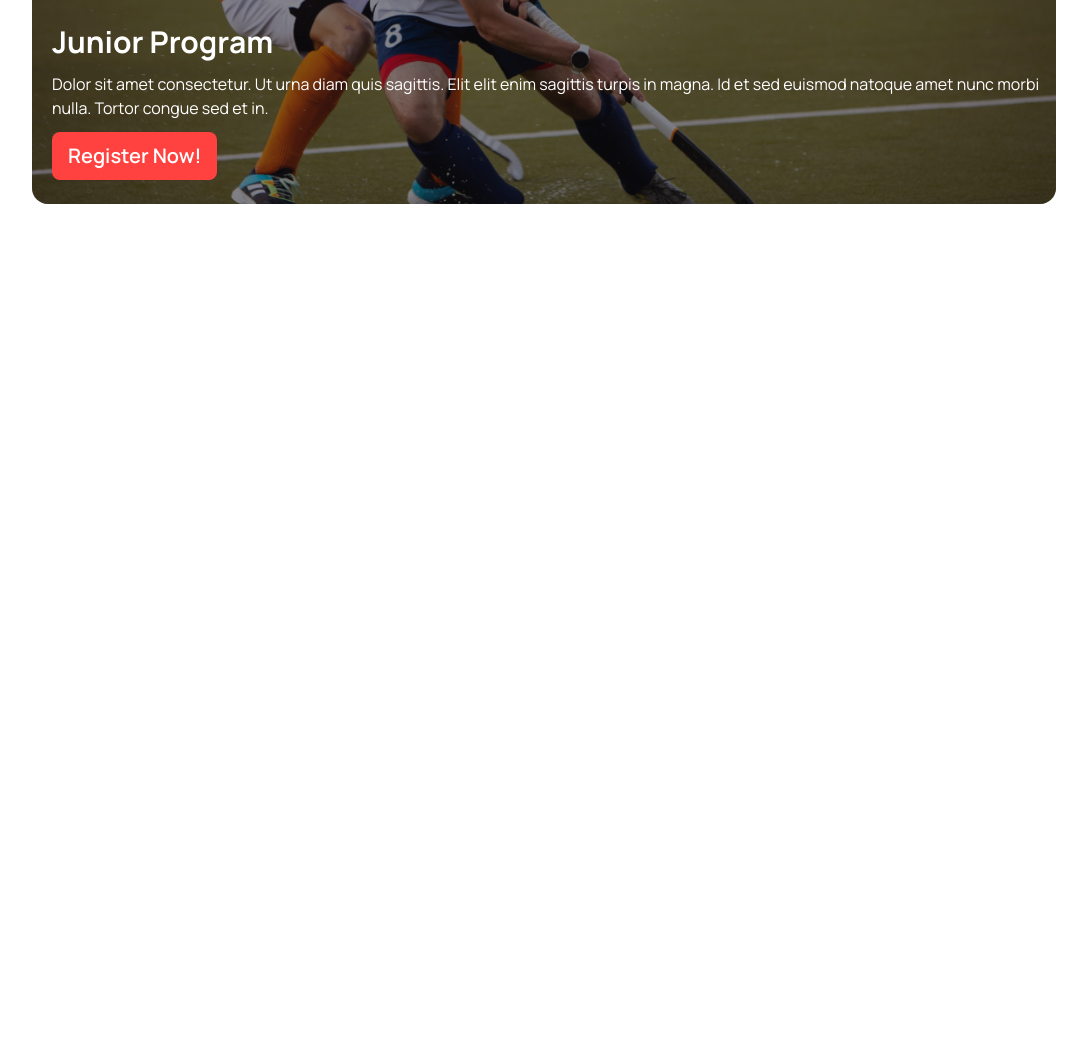
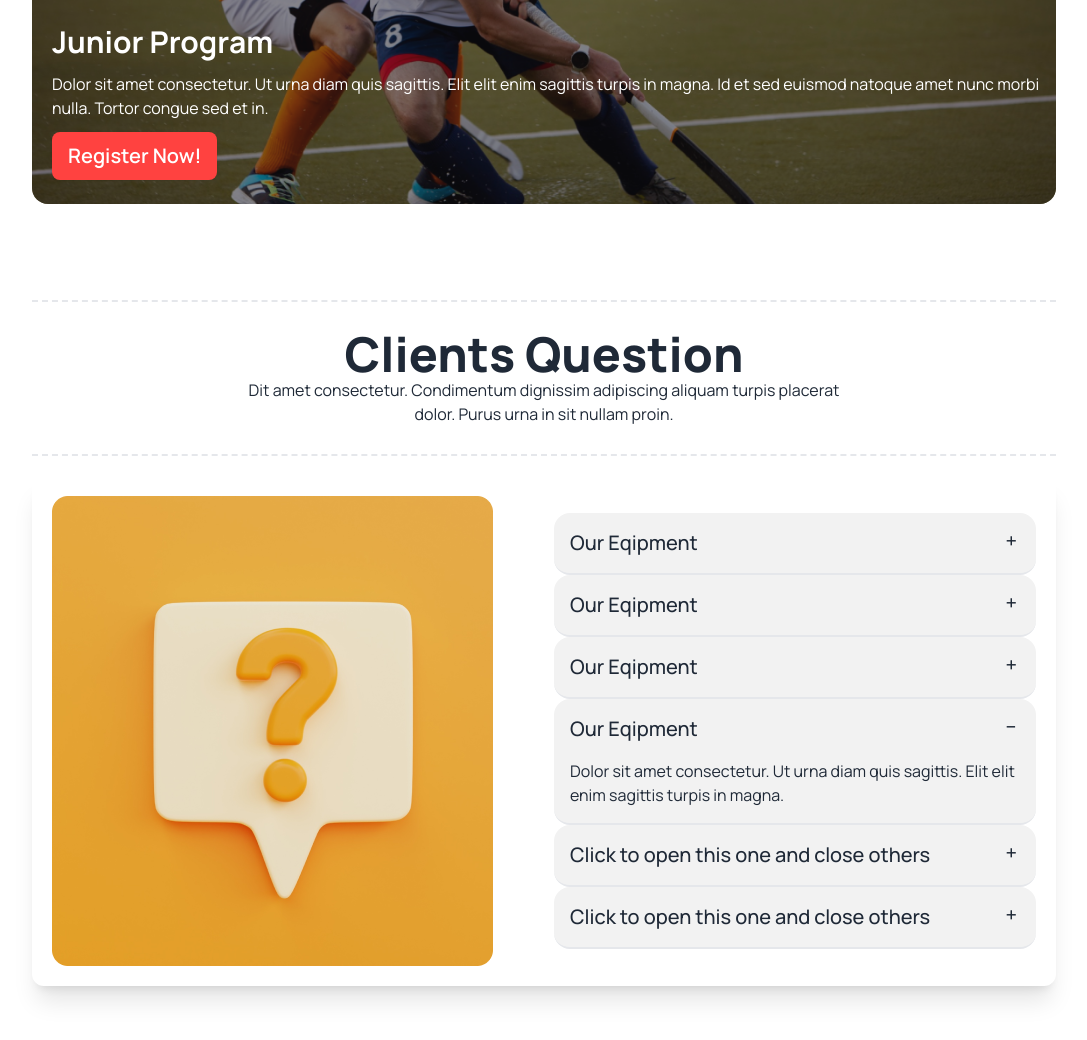
Before and after one commit to eftakhar-491/Batch-9-Assignment-3, a plain HTML site: page index.html in a window 1280 px wide. Shown: the part 1788-2828 px from the top of the page, without its empty margins (96-1183 px from the left). Before the commit the page ends 2088 px from the top, so only its background shows below. Drawn offline with nearby package versions, Linux system fonts and the light colour scheme.

Commit message:
FAQ qus section done

```diff
--- a/index.html
+++ b/index.html
@@ -350,6 +350,92 @@
           </div>
         </div>
       </section>
+      <!-- clients Question -->
+      <section class="mx-auto border-y-2 border-dashed p-7 mb-5">
+        <h1 class="text-center font-extrabold text-5xl">Clients Question</h1>
+        <p class="text-[16px] max-w-[600px] text-center mx-auto">
+          Dit amet consectetur. Condimentum dignissim adipiscing aliquam turpis
+          placerat dolor. Purus urna in sit nullam proin.
+        </p>
+      </section>
+      <!-- qus ask section -->
+      <section
+        class="rounded-xl shadow-xl p-5 grid lg:grid-cols-2 gap-5 justify-items-stretch mb-24 items-center"
+      >
+        <div><img src="./Images/11.png" alt="" /></div>
+
+        <div>
+          <div
+            class="border-b-2 collapse collapse-plus bg-base-200 w-full space-3"
+          >
+            <input type="radio" name="my-accordion-3" checked="checked" />
+            <div class="collapse-title text-xl font-medium">Our Eqipment</div>
+            <div class="collapse-content">
+              <p>
+                Dolor sit amet consectetur. Ut urna diam quis sagittis. Elit
+                elit enim sagittis turpis in magna.
+              </p>
+            </div>
+          </div>
+
+          <div
+            class="border-b-2 collapse collapse-plus bg-base-200 w-full space-3"
+          >
+            <input type="radio" name="my-accordion-3" checked="checked" />
+            <div class="collapse-title text-xl font-medium">Our Eqipment</div>
+            <div class="collapse-content">
+              <p>
+                Dolor sit amet consectetur. Ut urna diam quis sagittis. Elit
+                elit enim sagittis turpis in magna.
+              </p>
+            </div>
+          </div>
+
+          <div
+            class="border-b-2 collapse collapse-plus bg-base-200 w-full space-3"
+          >
+            <input type="radio" name="my-accordion-3" checked="checked" />
+            <div class="collapse-title text-xl font-medium">Our Eqipment</div>
+            <div class="collapse-content">
+              <p>
+                Dolor sit amet consectetur. Ut urna diam quis sagittis. Elit
+                elit enim sagittis turpis in magna.
+              </p>
+            </div>
+          </div>
+
+          <div
+            class="border-b-2 collapse collapse-plus bg-base-200 w-full space-3"
+          >
+            <input type="radio" name="my-accordion-3" checked="checked" />
+            <div class="collapse-title text-xl font-medium">Our Eqipment</div>
+            <div class="collapse-content">
+              <p>
+                Dolor sit amet consectetur. Ut urna diam quis sagittis. Elit
+                elit enim sagittis turpis in magna.
+              </p>
+            </div>
+          </div>
+          <div class="collapse border-b-2 collapse-plus bg-base-200">
+            <input type="radio" name="my-accordion-3" />
+            <div class="collapse-title text-xl font-medium">
+              Click to open this one and close others
+            </div>
+            <div class="collapse-content">
+              <p>hello</p>
+            </div>
+          </div>
+          <div class="border-b-2 collapse collapse-plus bg-base-200">
+            <input type="radio" name="my-accordion-3" />
+            <div class="collapse-title text-xl font-medium">
+              Click to open this one and close others
+            </div>
+            <div class="collapse-content">
+              <p>hello</p>
+            </div>
+          </div>
+        </div>
+      </section>
     </main>
   </body>
 </html>
```
